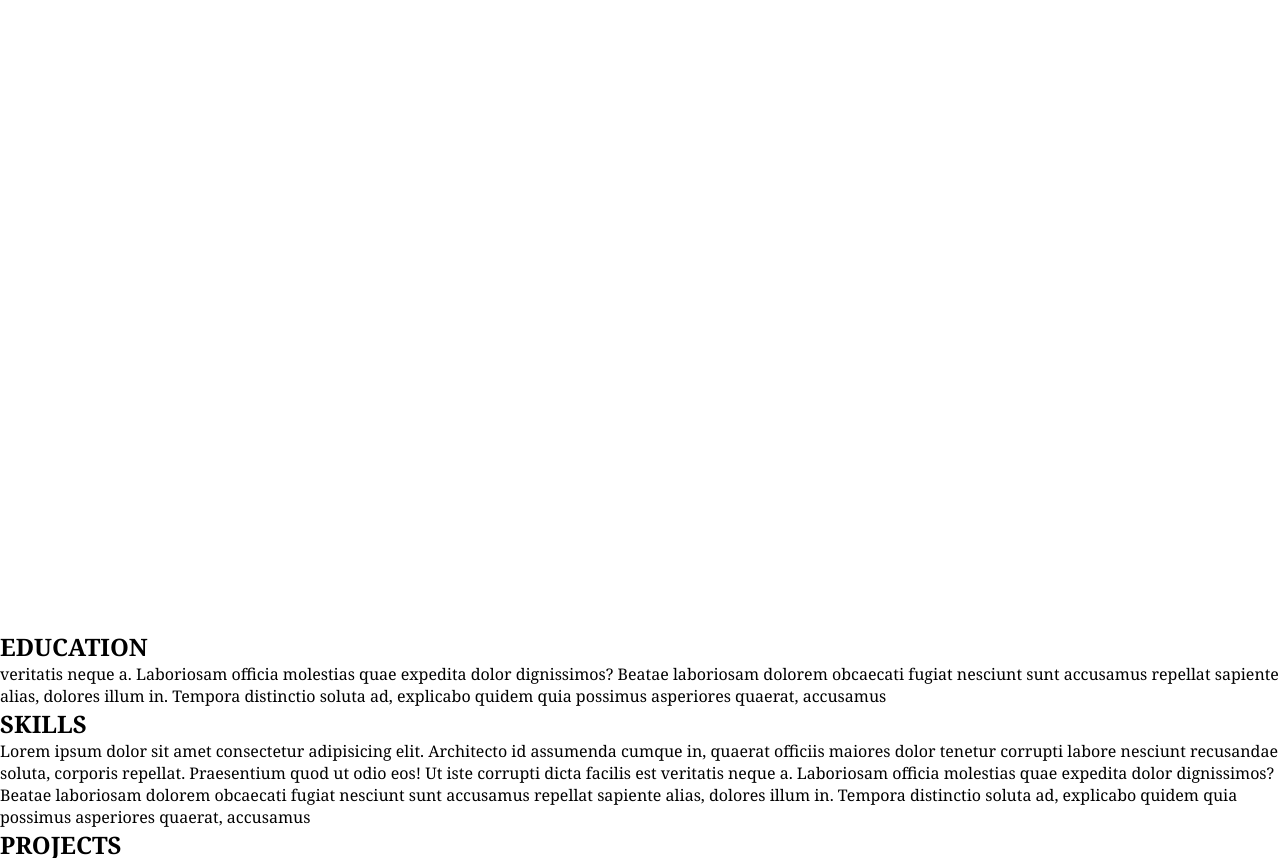
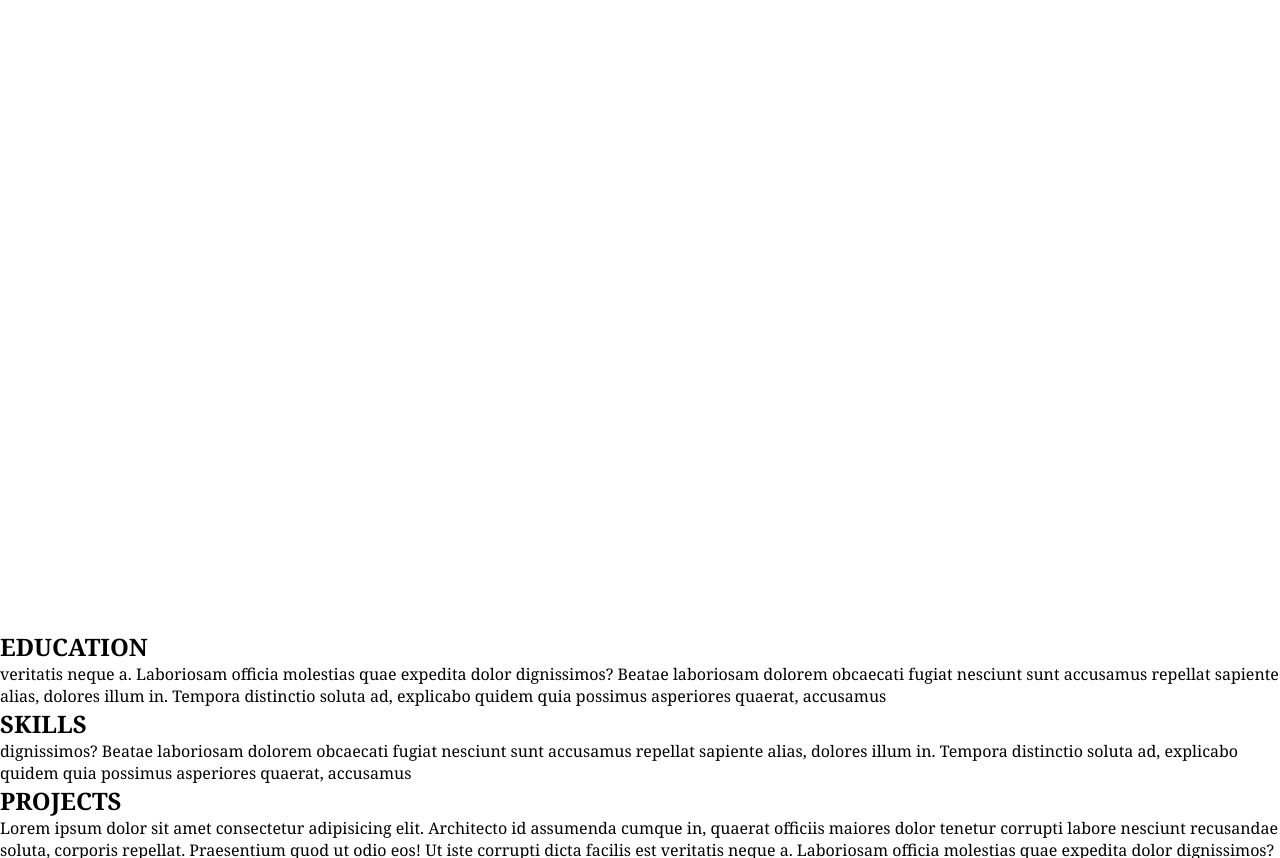
Before and after one commit to Sandeep1889/My_Portfolio_Sandeep, a plain HTML site: page index.html in a window 1280 px wide. Shown: the part 90-948 px from the top of the page. Drawn offline with Linux system fonts and the light colour scheme.

Commit message:
Update index.html

```diff
--- a/index.html
+++ b/index.html
@@ -47,11 +47,11 @@
         <div class="skills">
           <h1>SKILLS</h1>
           <p>
-            Lorem ipsum dolor sit amet consectetur adipisicing elit. Architecto
+<!--             Lorem ipsum dolor sit amet consectetur adipisicing elit. Architecto
             id assumenda cumque in, quaerat officiis maiores dolor tenetur
             corrupti labore nesciunt recusandae soluta, corporis repellat.
             Praesentium quod ut odio eos! Ut iste corrupti dicta facilis est
-            veritatis neque a. Laboriosam officia molestias quae expedita dolor
+            veritatis neque a. Laboriosam officia molestias quae expedita dolor -->
             dignissimos? Beatae laboriosam dolorem obcaecati fugiat nesciunt
             sunt accusamus repellat sapiente alias, dolores illum in. Tempora
             distinctio soluta ad, explicabo quidem quia possimus asperiores
```
